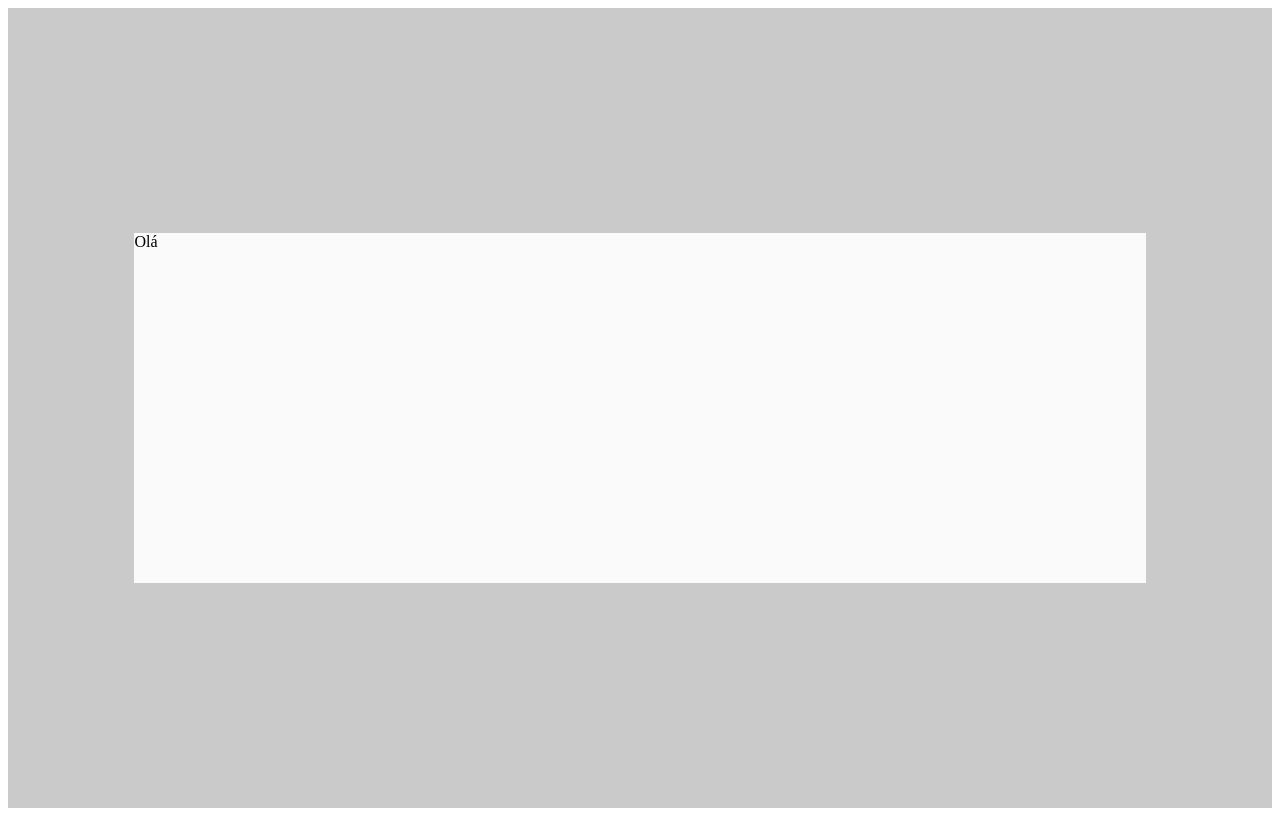
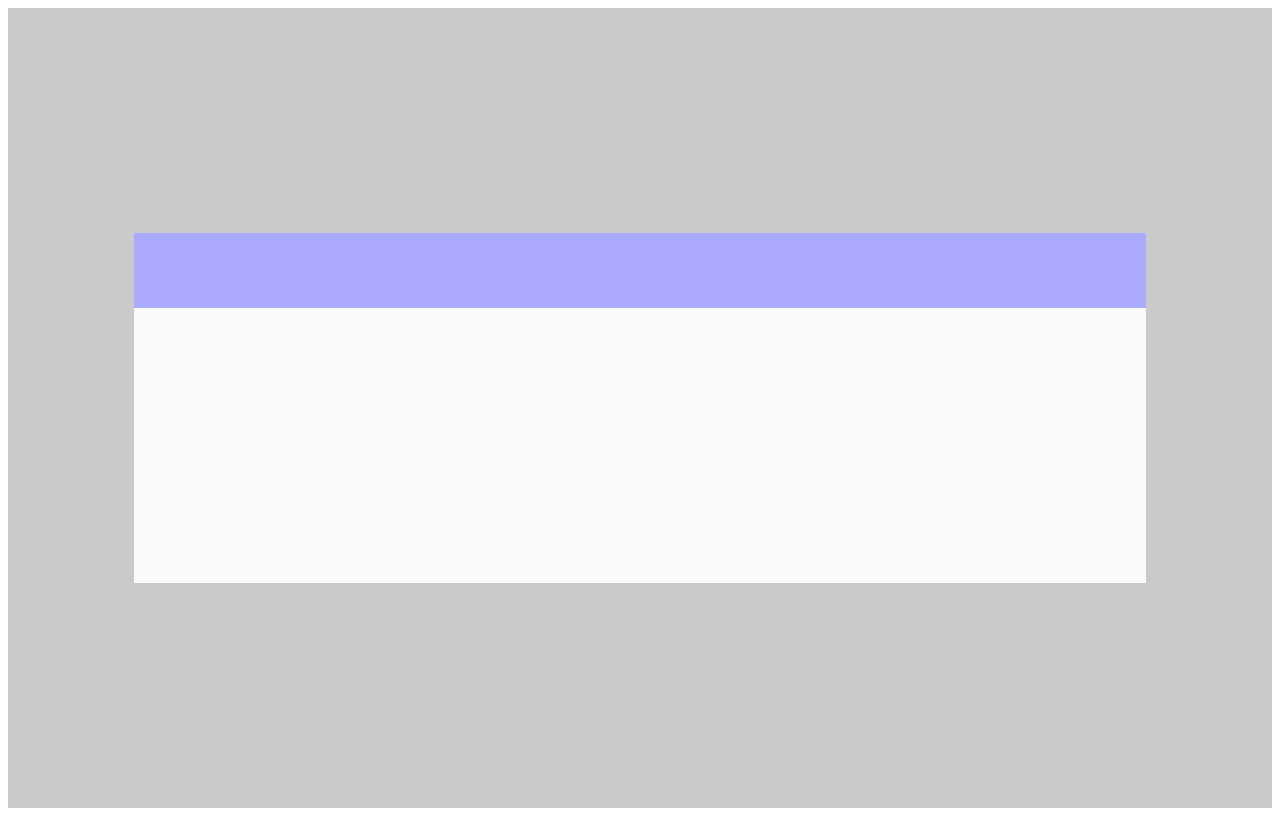
Before and after one commit to leonardohra-gh/dio-lab-trilha-net-calculadora-react, a React (Create React App) app: page / in a window 1280 px wide. Built offline with nearby package versions, Linux system fonts and the light colour scheme.

Commit message:
Estilizando o visor

```diff
--- a/src/App.js
+++ b/src/App.js
@@ -7,7 +7,7 @@
   return (
     <Container>
       <Content>
-        Olá
+        <Input />
       </Content>
     </Container>
   );
--- a/src/components/Input/index.js
+++ b/src/components/Input/index.js
@@ -1,9 +1,11 @@
+import { InputContainer } from "./styles"
+
 const Input = () =>
 {
     return (
-        <div>
-
-        </div>
+        <InputContainer>
+            <input />
+        </InputContainer>
     )
 }
 
--- a/src/components/Input/styles.js
+++ b/src/components/Input/styles.js
@@ -1 +1,28 @@
 import styled from "styled-components";
+
+export const InputContainer = styled.div`
+    width: 100%;
+    height: 75px;
+
+    display: flex;
+    align-items: center;
+    justify-content: flex-end;
+
+    font-size: 24px;
+    font-family: 'Roboto';
+
+    input {
+        width: 100%;
+        height: 75px;
+        background-color: #AAAAFF;
+        border: 0;
+
+        display: flex;
+        flex-direction: column;
+        align-items: flex-end;
+        padding: 0 10px;
+        font-size: 24px;
+        font-family: 'Roboto';
+        color: #FFFFFF
+    }
+`
```
